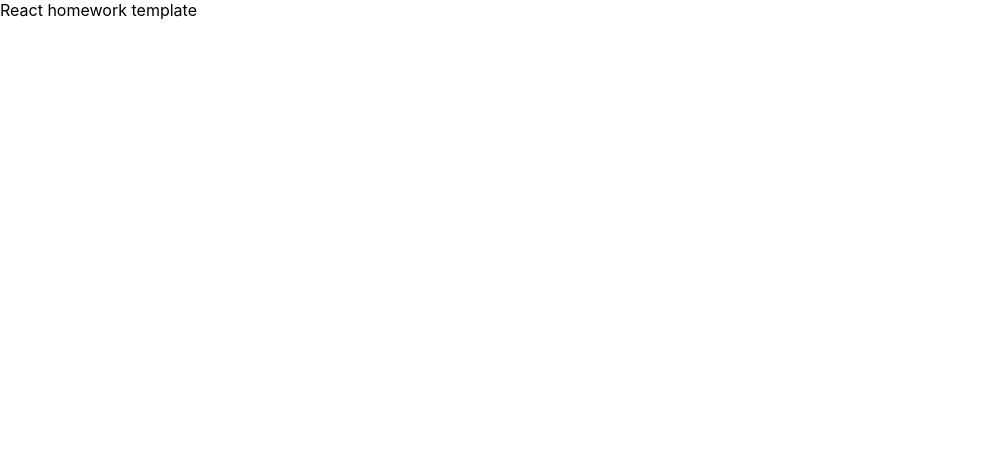
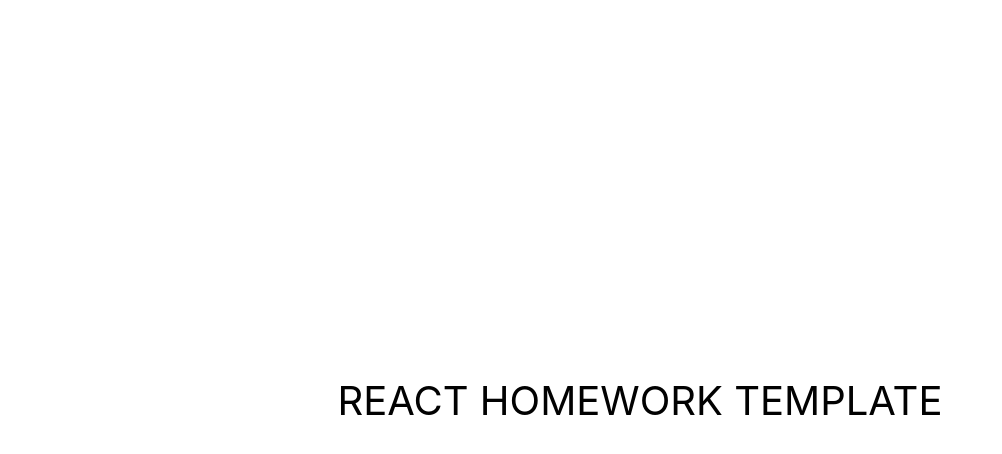
Before and after one commit to VitaliyYerin/goit-react-hw-04-phonebook, a React (Create React App) app: page / in a window 1280 px wide. Shown: the top 454 px of the page, without its empty margins (0-1002 px from the left). Built offline with nearby package versions, Linux system fonts and the light colour scheme.

Commit message:
add first page

```diff
--- a/src/components/App.jsx
+++ b/src/components/App.jsx
@@ -1,3 +1,17 @@
 export const App = () => {
-  return <>React homework template</>;
+  return (
+    <div
+      style={{
+        height: '100vh',
+        display: 'flex',
+        justifyContent: 'center',
+        alignItems: 'center',
+        fontSize: 40,
+        textTransform: 'uppercase',
+        color: '#010101',
+      }}
+    >
+      React homework template
+    </div>
+  );
 };
```
